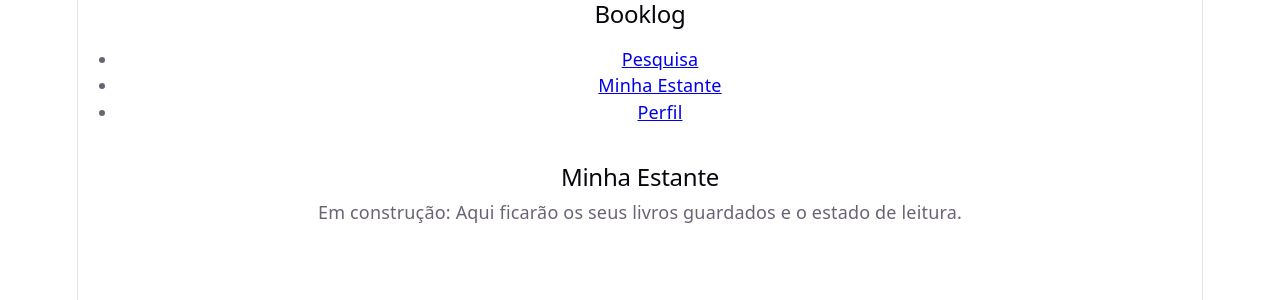
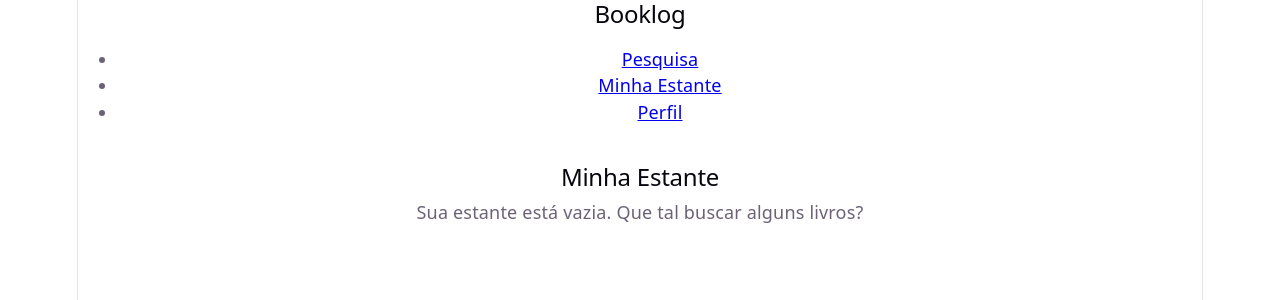
Before and after one commit to TCC-2026-Igor-Felipe/booklog, a React (Vite) app: page /estante in a window 1280 px wide. Shown: the top 300 px of the page. Built offline with nearby package versions, Linux system fonts and the light colour scheme.

Commit message:
feat: integra StatusModal com BookCard

```diff
--- a/src/App.jsx
+++ b/src/App.jsx
@@ -1,17 +1,8 @@
 import { BrowserRouter, Routes, Route } from 'react-router-dom';
 import NavigationBar from './components/NavigationBar/NavigationBar';
 import SearchView from './views/SearchView/SearchView';
+import ShelfView from './views/ShelfView/ShelfView';
 import catalogo from './data/catalogo.json';
-
-// 1. Componentes temporários (placeholders)
-function ShelfView() {
-  return (
-    <main style={{ padding: '20px' }}>
-      <h2>Minha Estante</h2>
-      <p>Em construção: Aqui ficarão os seus livros guardados e o estado de leitura.</p>
-    </main>
-  );
-}
 
 function ProfileView() {
   return (
@@ -26,6 +17,7 @@ export default function App() {
   return (
     <BrowserRouter>
       <NavigationBar />
+
       <Routes>
         <Route path="/" element={<SearchView resultados={catalogo} />} />
         <Route path="/estante" element={<ShelfView />} />
--- a/src/components/BookCard/BookCard.jsx
+++ b/src/components/BookCard/BookCard.jsx
@@ -1,5 +1,17 @@
+import { useState } from 'react';
+import StatusModal from '../StatusModal/StatusModal';
+import useShelf from '../../hooks/useShelf/useShelf';
+
 export default function BookCard({ livro }) {
+  const [isModalOpen, setIsModalOpen] = useState(false);
+
+  const { adicionarLivro } = useShelf();
+
   const estaNaEstante = Boolean(livro.statusLeitura);
+
+  const handleSaveStatus = (statusEscolhido) => {
+    adicionarLivro(livro, statusEscolhido);
+  };
 
   return (
     <div className="book-card">
@@ -10,9 +22,16 @@ export default function BookCard({ livro }) {
         <p>{livro.genero} - {livro.ano}</p>
       </div>
 
-      <button className="status-button">
+      <button className="status-button" onClick={() => setIsModalOpen(true)}>
         {estaNaEstante ? '...' : '+'}
       </button>
+
+      <StatusModal
+        livro={livro}
+        isOpen={isModalOpen}
+        onClose={() => setIsModalOpen(false)}
+        onSave={handleSaveStatus}
+      />
     </div>
   );
 }
--- a/src/views/ShelfView/ShelfView.jsx
+++ b/src/views/ShelfView/ShelfView.jsx
@@ -1,13 +1,17 @@
 import BookCard from '../../components/BookCard/BookCard';
+import useShelf from '../../hooks/useShelf/useShelf';
 
-export default function ShelfView({ livrosGuardados = [] }) {
+export default function ShelfView({ livrosGuardados }) {
+  const { estante } = useShelf();
+  const listaExibida = livrosGuardados || estante;
+
   return (
     <main className="shelf-view" style={{ padding: '20px' }}>
-            <h2>📚 Minha Estante</h2>
+      <h2>Minha Estante</h2>
 
       <div className="resultados-lista">
-                {livrosGuardados.length > 0 ? (
-                    livrosGuardados.map((livro, index) => (
+        {listaExibida.length > 0 ? (
+          listaExibida.map((livro, index) => (
             <BookCard key={index} livro={livro} />
           ))
         ) : (
```
Lines whose indentation alone changed are shown as unchanged.
